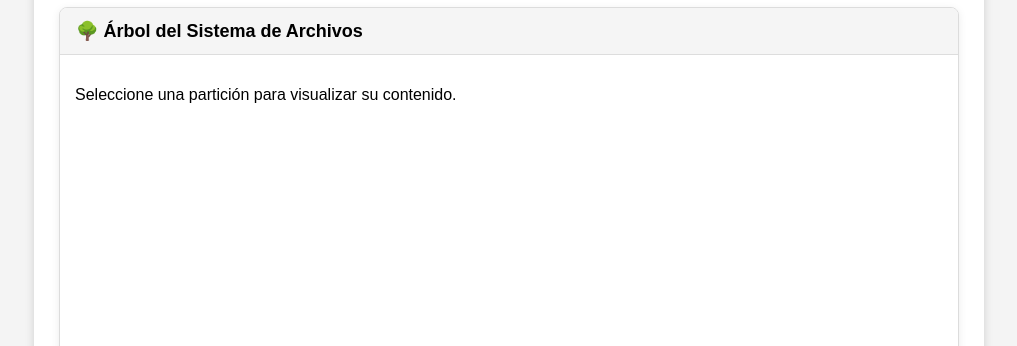
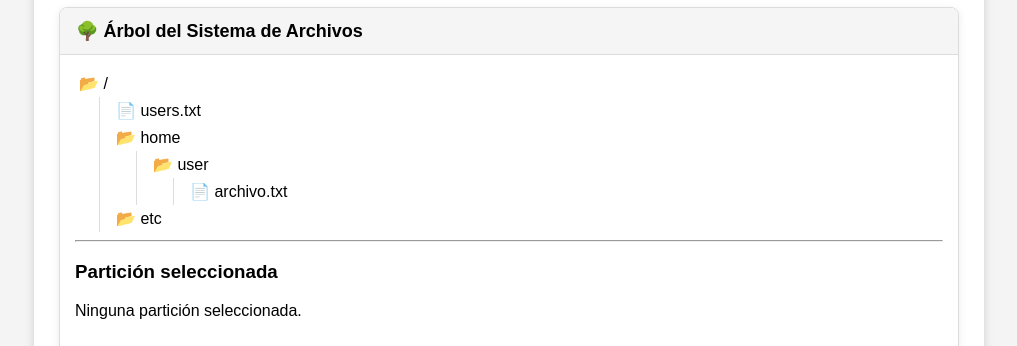
Before and after one commit to IngUsac/MIA_P2_9516098, a React (Create React App) app in the folder frontend/: page / in a window 1280 px wide. Shown: the part 606-952 px from the top of the page, without its empty margins (131-1148 px from the left). Built offline with nearby package versions, Linux system fonts and the light colour scheme; no server answers.

Commit message:
feat(frontend): agregar selección de particiones y árbol del sistema de archivos

```diff
--- /dev/null
+++ b/frontend/src/components/FileTree.css
@@ -0,0 +1,31 @@
+.tree-node{
+
+    font-size:16px;
+
+}
+
+.tree-item{
+
+    cursor:pointer;
+
+    padding:4px;
+
+    user-select:none;
+
+}
+
+.tree-item:hover{
+
+    background:#f2f2f2;
+
+}
+
+.tree-children{
+
+    margin-left:24px;
+
+    border-left:1px solid #ddd;
+
+    padding-left:12px;
+
+}
--- a/frontend/src/components/FileTree.jsx
+++ b/frontend/src/components/FileTree.jsx
@@ -0,0 +1,186 @@
+/*
+FileTree.jsx
+
+Visualiza el árbol del sistema de archivos.
+
+Actualmente utiliza datos de prueba.
+En el siguiente paso recibirá la información
+desde el Backend REST.
+*/
+
+import { useState } from "react";
+
+import "./FileTree.css";
+
+/*
+Nodo recursivo del árbol.
+*/
+function TreeNode({ node }) {
+
+    const [expanded, setExpanded] = useState(true);
+
+    const isFolder = node.type === "folder";
+
+    return (
+
+        <div className="tree-node">
+
+            <div
+                className="tree-item"
+                onClick={() => {
+
+                    if (isFolder) {
+
+                        setExpanded(!expanded);
+
+                    }
+
+                }}
+            >
+
+                {
+
+                    isFolder
+
+                        ? (expanded ? "📂" : "📁")
+
+                        : "📄"
+
+                }
+
+                {" "}
+
+                {node.name}
+
+            </div>
+
+            {
+
+                isFolder &&
+                expanded &&
+                node.children &&
+                node.children.length > 0 &&
+
+                (
+
+                    <div className="tree-children">
+
+                        {
+
+                            node.children.map(
+
+                                (child, index) => (
+
+                                    <TreeNode
+
+                                        key={index}
+
+                                        node={child}
+
+                                    />
+
+                                )
+
+                            )
+
+                        }
+
+                    </div>
+
+                )
+
+            }
+
+        </div>
+
+    );
+
+}
+
+/*
+Componente principal.
+*/
+function FileTree() {
+
+    /*
+    Datos temporales.
+
+    Serán reemplazados por la respuesta
+    del endpoint GET /api/filesystem.
+    */
+
+    const tree = {
+
+        name: "/",
+
+        type: "folder",
+
+        children: [
+
+            {
+
+                name: "users.txt",
+
+                type: "file"
+
+            },
+
+            {
+
+                name: "home",
+
+                type: "folder",
+
+                children: [
+
+                    {
+
+                        name: "user",
+
+                        type: "folder",
+
+                        children: [
+
+                            {
+
+                                name: "archivo.txt",
+
+                                type: "file"
+
+                            }
+
+                        ]
+
+                    }
+
+                ]
+
+            },
+
+            {
+
+                name: "etc",
+
+                type: "folder",
+
+                children: []
+
+            }
+
+        ]
+
+    };
+
+    return (
+
+        <TreeNode
+
+            node={tree}
+
+        />
+
+    );
+
+}
+
+export default FileTree;
--- a/frontend/src/components/PartitionList.jsx
+++ b/frontend/src/components/PartitionList.jsx
@@ -2,14 +2,25 @@
 PartitionList.jsx
 
 Muestra las particiones del disco seleccionado.
+Permite seleccionar una partición.
 */
 
-function PartitionList({ partitions }) {
+function PartitionList({
+
+    partitions,
+
+    selectedPartition,
+
+    onSelectPartition
+
+}) {
 
     if (!partitions || partitions.length === 0) {
 
         return (
+
             <p>No hay particiones.</p>
+
         );
 
     }
@@ -25,13 +36,30 @@ function PartitionList({ partitions }) {
                     partitions.map((partition, index) => (
 
                         <li
+
                             key={index}
-                            className="partition-item"
+
+                            className={
+
+                                selectedPartition === partition.name
+
+                                    ? "partition-item selected"
+
+                                    : "partition-item"
+
+                            }
+
+                            onClick={() =>
+
+                                onSelectPartition(partition)
+
+                            }
+
                         >
 
                             💽 {partition.name}
 
-                            {"  "}
+                            {" "}
 
                             <small>
 
--- a/frontend/src/pages/Home.jsx
+++ b/frontend/src/pages/Home.jsx
@@ -14,6 +14,7 @@ import "../styles/home.css";
 import DiskList from "../components/DiskList";
 import PartitionList from "../components/PartitionList";
 import Panel from "../components/Panel";
+import FileTree from "../components/FileTree";
 
 function Home() {
 
@@ -26,6 +27,8 @@ function Home() {
     const [selectedDisk, setSelectedDisk] = useState(null);
 
     const [partitions, setPartitions] = useState([]);
+
+    const [selectedPartition,setSelectedPartition] = useState(null);
 
     /*
     Carga la información inicial de la aplicación.
@@ -131,6 +134,24 @@ function Home() {
 
                         partitions={partitions}
 
+                        selectedPartition={
+
+                            selectedPartition?.name
+
+                        }
+
+                        onSelectPartition={
+
+                            (partition)=>{
+
+                                setSelectedPartition(
+                                    partition
+                                );
+
+                            }
+
+                        }
+
                     />
 
                 </Panel>
@@ -139,12 +160,84 @@ function Home() {
 
             <Panel title="🌳 Árbol del Sistema de Archivos">
 
-                <p>
+                <FileTree />
+                    <hr />
 
-                    Seleccione una partición para visualizar
-                    su contenido.
+                        <h3>
 
-                </p>
+                            Partición seleccionada
+
+                        </h3>
+
+                        {
+
+                            selectedPartition
+
+                            ?
+
+                            (
+
+                                <div>
+
+                                    <p>
+
+                                        <b>Nombre:</b>
+
+                                        {" "}
+
+                                        {selectedPartition.name}
+
+                                    </p>
+
+                                    <p>
+
+                                        <b>Tipo:</b>
+
+                                        {" "}
+
+                                        {selectedPartition.typeName}
+
+                                    </p>
+
+                                    <p>
+
+                                        <b>Tamaño:</b>
+
+                                        {" "}
+
+                                        {selectedPartition.size}
+
+                                        {" "}bytes
+
+                                    </p>
+
+                                    <p>
+
+                                        <b>Inicio:</b>
+
+                                        {" "}
+
+                                        {selectedPartition.start}
+
+                                    </p>
+
+                                </div>
+
+                            )
+
+                            :
+
+                            (
+
+                                <p>
+
+                                    Ninguna partición seleccionada.
+
+                                </p>
+
+                            )
+
+                        }
 
             </Panel>
 
```
